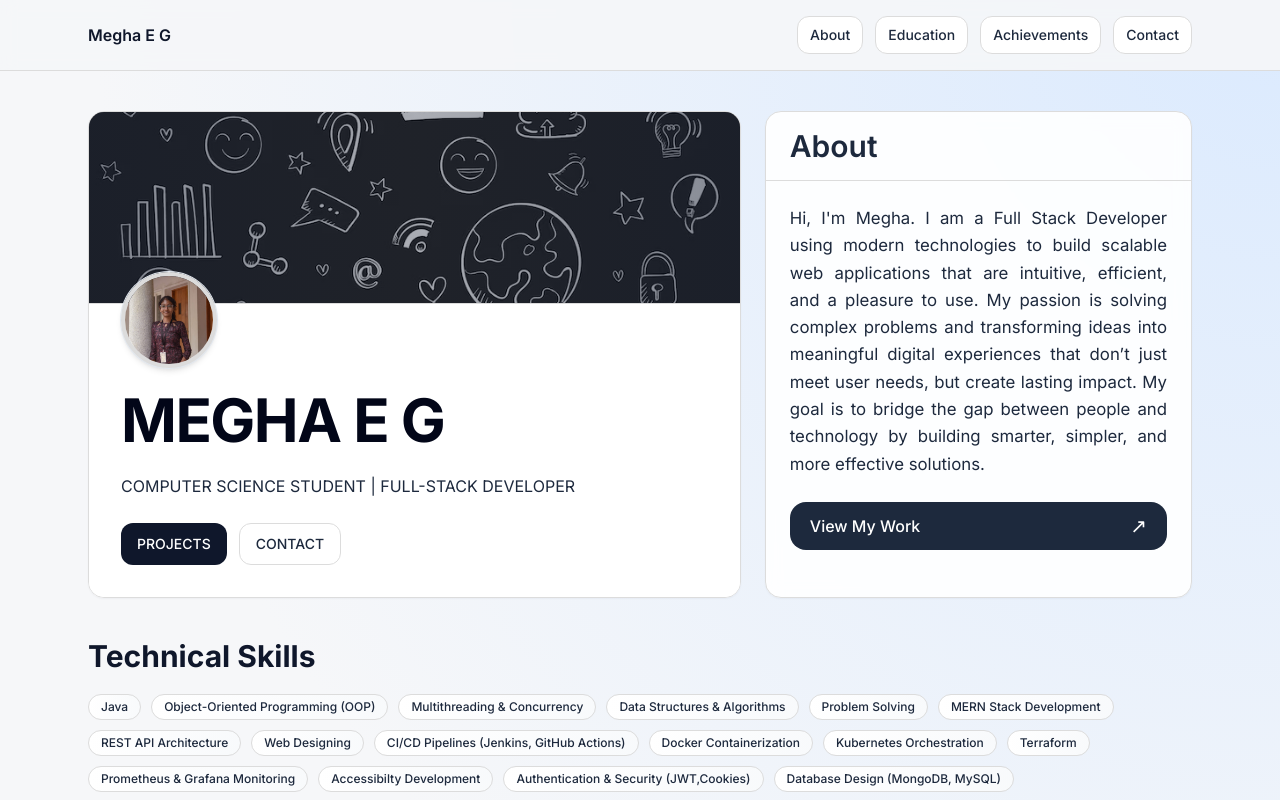
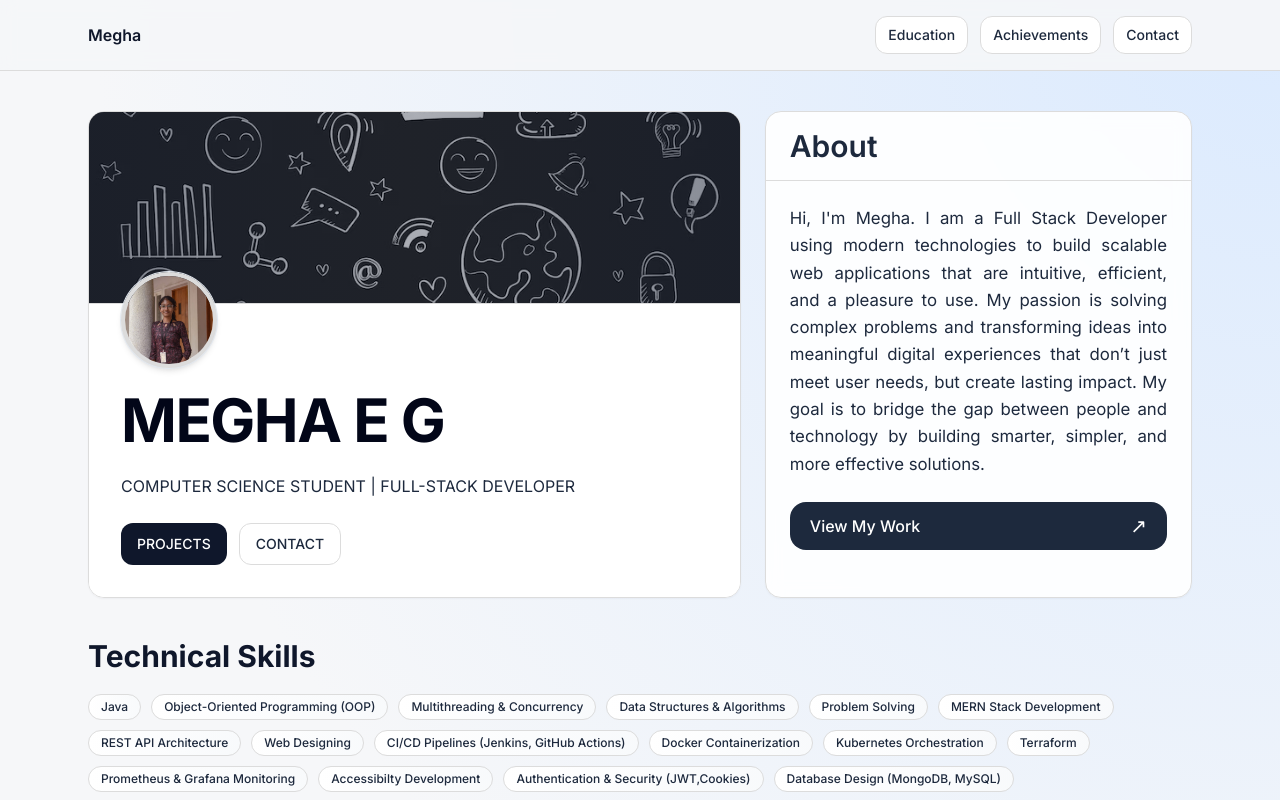
Before and after one commit to meghaeg/MY-PORTFOLIO, a Next.js app: page / in a window 1280 px wide. Shown: the top 800 px of the page. Built offline with nearby package versions, Linux system fonts and the light colour scheme.

Commit message:
Updated fields of site-header

```diff
--- a/src/components/layout/site-header.tsx
+++ b/src/components/layout/site-header.tsx
@@ -5,12 +5,9 @@ export function SiteHeader() {
     <header className="sticky top-0 z-30 border-b border-[#dcdcdc] bg-[#f6f7f9]/90 backdrop-blur">
       <div className="mx-auto flex w-full max-w-6xl items-center justify-between px-4 py-4 sm:px-6">
         <Link href="/" className="text-sm font-semibold text-slate-900 sm:text-base">
-          Megha E G
+          Megha
         </Link>
         <nav className="flex items-center gap-2 sm:gap-3">
-          <Link href="/#about" className="rounded-xl border border-[#dcdcdc] bg-white px-3 py-2 text-xs font-medium text-slate-800 transition duration-200 hover:-translate-y-0.5 hover:border-slate-300 hover:bg-slate-50 hover:shadow-sm sm:text-sm">
-            About
-          </Link>
           <Link href="/#education" className="rounded-xl border border-[#dcdcdc] bg-white px-3 py-2 text-xs font-medium text-slate-800 transition duration-200 hover:-translate-y-0.5 hover:border-slate-300 hover:bg-slate-50 hover:shadow-sm sm:text-sm">
             Education
           </Link>
```
